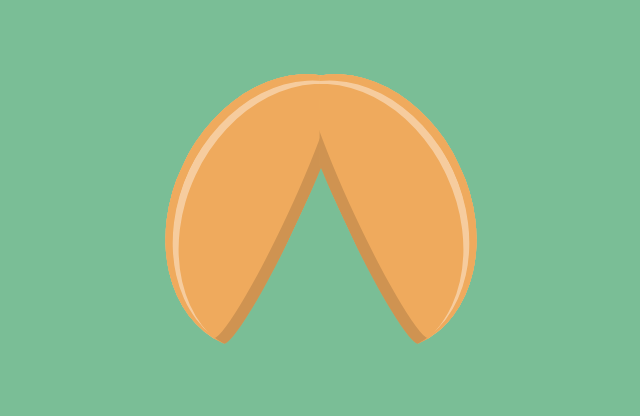
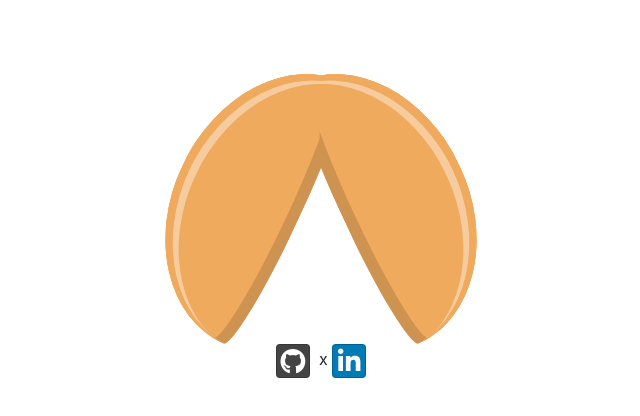
Before and after one commit to Shlok-Somani/fortuneCookie, a plain HTML site: page index.html in a window 1280 px wide. Shown: the whole page, without its empty margins (319-959 px from the left). Drawn offline with nearby package versions, Linux system fonts and the light colour scheme.

Commit message:
Update index.html

```diff
--- a/index.html
+++ b/index.html
@@ -14,6 +14,9 @@ Local results">
 
 
       <link rel="stylesheet" href="./style.css">
+	  <link rel="stylesheet" href="./bootstrap/dist/css/bootstrap.min.css">
+  <link rel="stylesheet" href="./font-awesome/css/font-awesome.css">
+  <link rel="stylesheet" href="./bootstrap-social/bootstrap-social.css">
 
 
 </head>
@@ -41,9 +44,26 @@ Local results">
 
 
 
-    <script  src="./script.js"></script>
+  <footer class="footer">
+    <div class="container">
+      <div class="row justify-content-center">
+        <div class="col align-self-center">
+          <div class="text-center">
+            <a class="btn btn-social-icon btn-github" href="https://github.com/shloksomani" target="_blank" rel="author"
+              title="Shlok Somani github"><i class="fa fa-github fa-lg"></i></a>&nbsp;&nbsp;x
+            <a class="btn btn-social-icon btn-linkedin" href="https://www.linkedin.com/in/shlok-somani-492862179/"
+              target="_blank" rel="author" title="Shlok Somani linkedin"><i class="fa fa-linkedin fa-lg"></i></a>
+          </div>
+        </div>
+      </div>
+    </div>
+  </footer>
 
 
+  <script src="./script.js"></script>
+
+  <script src="./jquery/dist/jquery.slim.min.js"></script>
+  <script src="./bootstrap/dist/js/bootstrap.min.js"></script>
 
 
 </body>
```
